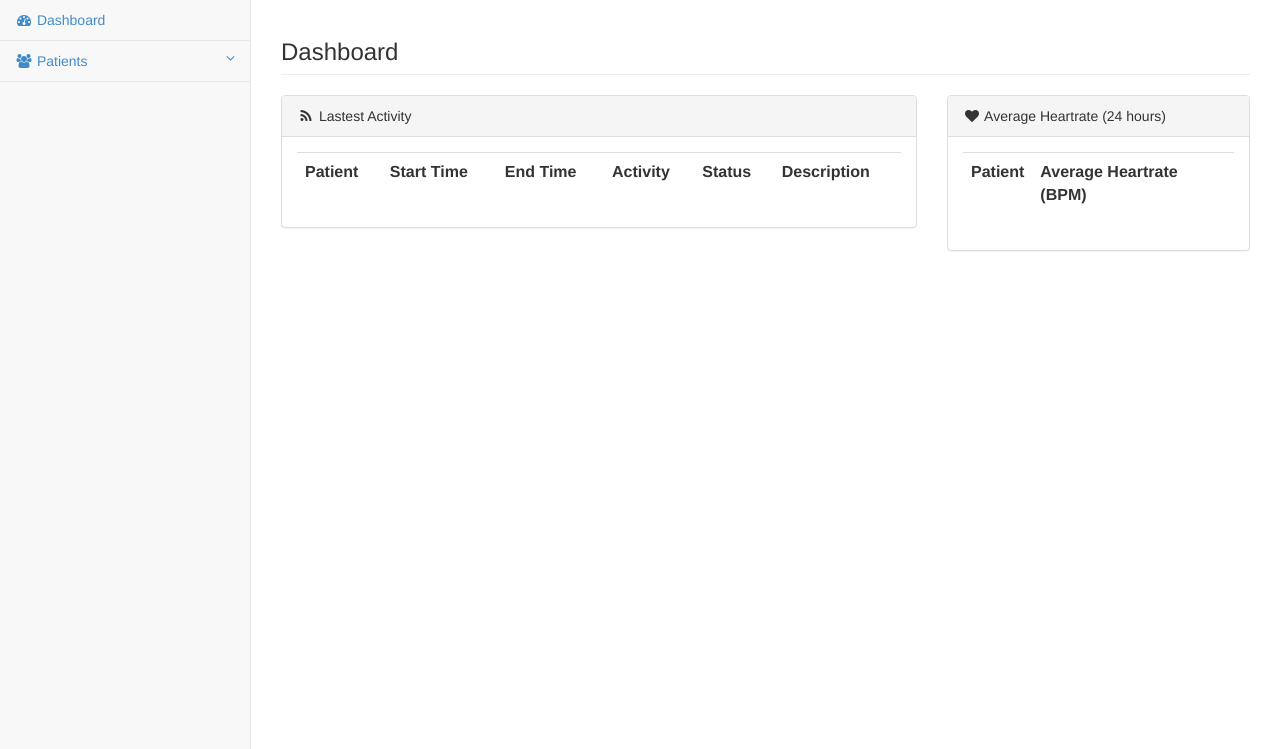
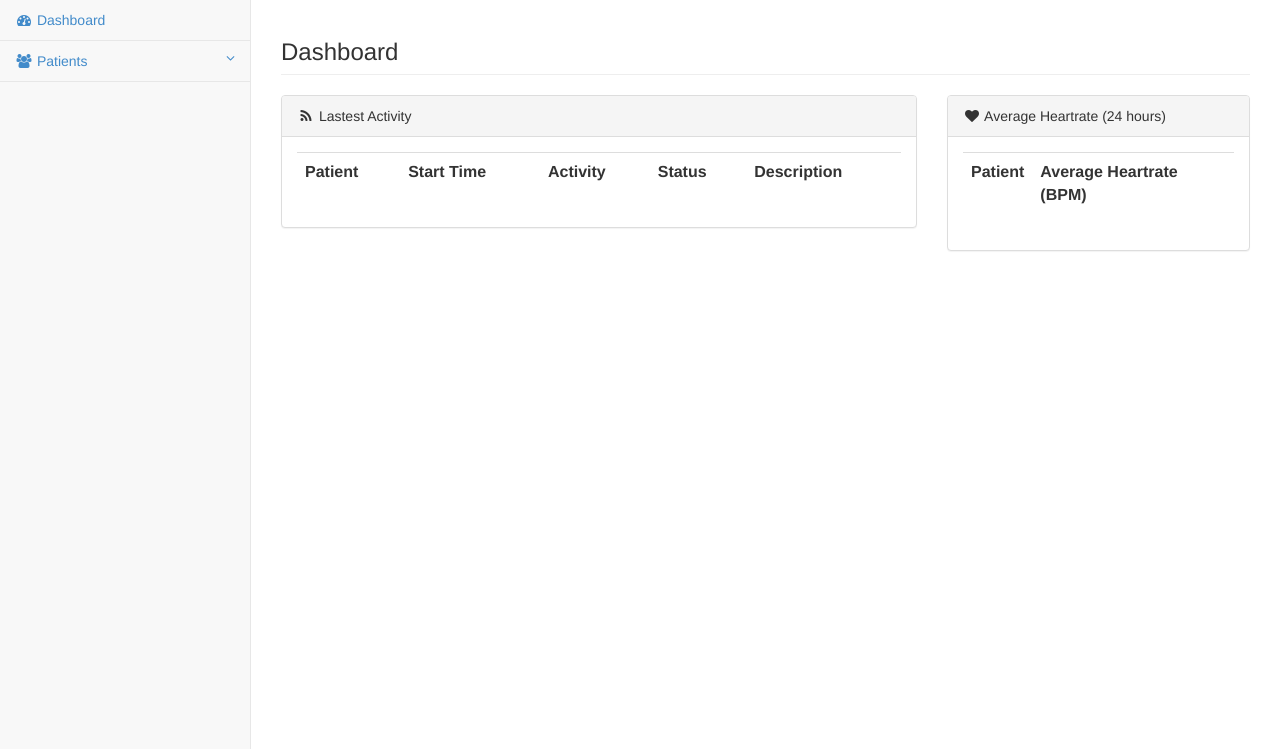
Before and after one commit to khanh2907/elec5614, a PHP site: page / in a window 1280 px wide. Shown: the part 51-800 px from the top of the page. Run offline with PHP 8.4, Linux system fonts and the light colour scheme; the visitor is signed in with stand-in values (Sample User, id 1); data that the repository does not hold is empty.

Commit message:
Update dashboard activity table and sql

```diff
--- a/include/sql.php
+++ b/include/sql.php
@@ -288,7 +288,7 @@ function getDashboardJobs($doctor_id) {
     $db = connect();
     // SELECT * FROM patient p RIGHT JOIN job b ON (p.id = b.patient_id) WHERE doctor_id = 1;
     try {
-        $stmt = $db->prepare('SELECT * FROM patient p RIGHT JOIN job b ON (p.id = b.patient_id) WHERE doctor_id = :doctor_id;');
+        $stmt = $db->prepare('SELECT * FROM patient p RIGHT JOIN job b ON (p.id = b.patient_id) WHERE doctor_id = :doctor_id ORDER BY start_time DESC LIMIT 15');
         $stmt->bindValue(':doctor_id', $doctor_id, PDO::PARAM_INT);
         $stmt->execute();
         $result = $stmt->fetchAll();
--- a/index.php
+++ b/index.php
@@ -114,7 +114,6 @@ startValidSession();
                                 <tr>
                                     <th>Patient</th>
                                     <th>Start Time</th>
-                                    <th>End Time</th>
                                     <th>Activity</th>
                                     <th>Status</th>
                                     <th>Description</th>
@@ -133,7 +132,6 @@ startValidSession();
                                     echo "</a>";
                                     echo "</td>";
                                     echo "<td>" , $job['start_time'] , "</td>";
-                                    echo "<td>" , $job['end_time'] , "</td>";
                                     echo "<td>" , $job['type'] , "</td>";
                                     echo "<td>" , $job['status'] , "</td>";
                                     echo "<td>" , $job['description'] , "</td>";
```
